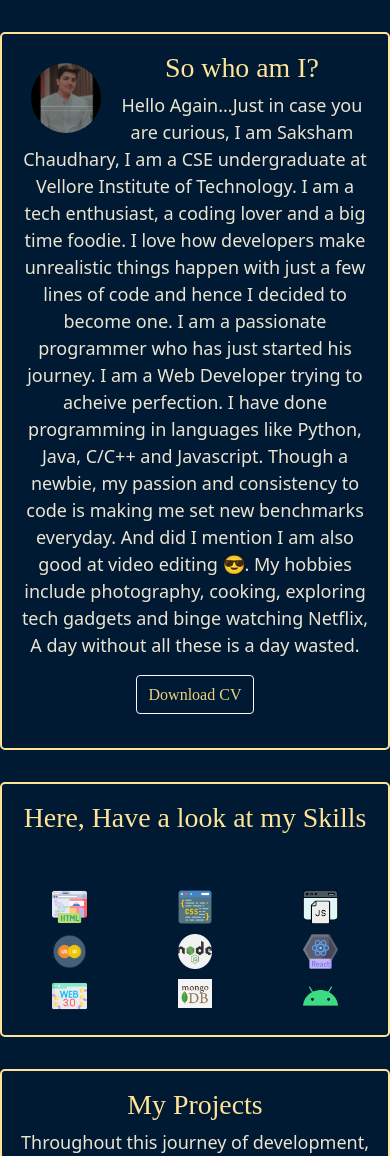
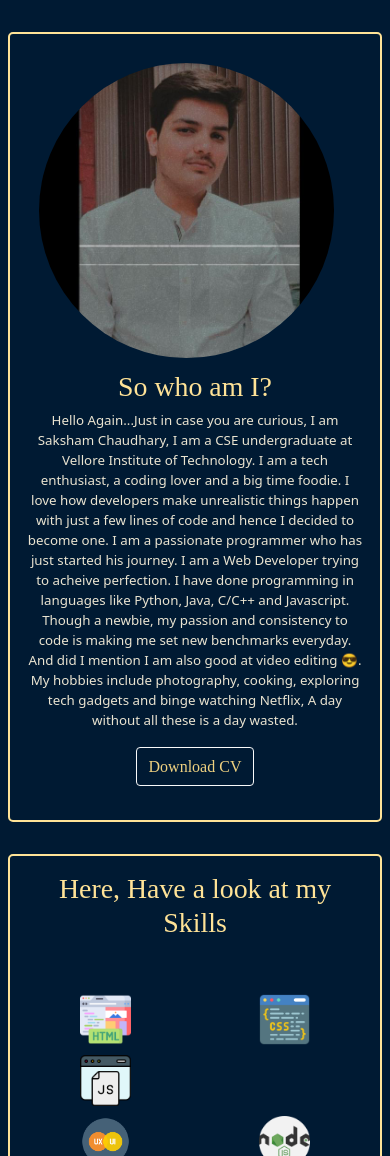
Before and after one commit to saksham397/My-Portfolio, a plain HTML site: page index.html in a window 390 px wide. Shown: the part 844-2000 px from the top of the page. Drawn offline with nearby package versions, Linux system fonts and the light colour scheme.

Commit message:
Updated Media Queries

```diff
--- a/css/style.css
+++ b/css/style.css
@@ -123,8 +123,11 @@ footer {
 
 /* Responsive layout - makes the three columns stack on top of each other instead of next to each other */
 @media only screen and (max-width: 600px) {
-  .mainText{
+   .mainText{
     font-size: 200%;
+  }
+  p{
+    font-size: smaller;
   }
   .proimg{
     height: 9vh;
@@ -133,20 +136,28 @@ footer {
   .column img{
     width: 50%;
   }
-    .skills{
-    margin-left: 0;
-    margin-right: 0;
+  .skills{
+    margin-left: 1vh;
+    margin-right: 1vh;
   }
   .about{
-    margin-left: 0;
-    margin-right: 0;
+    margin-left: 1vh;
+    margin-right: 1vh;
   }
   .projects{
-    margin-left: 0;
-    margin-right: 0;
+    margin-left: 1vh;
+    margin-right: 1vh;
   }
   .contact{
-    margin-left: 0;
-    margin-right: 0;
+    margin-left: 1vh;
+    margin-right: 1vh;
+  }
+  .column {
+    width: 50%;
+  }
+  .profile{
+    display: block;
+    height: 35vh;
+    width: 35vh
   }
 }
```
